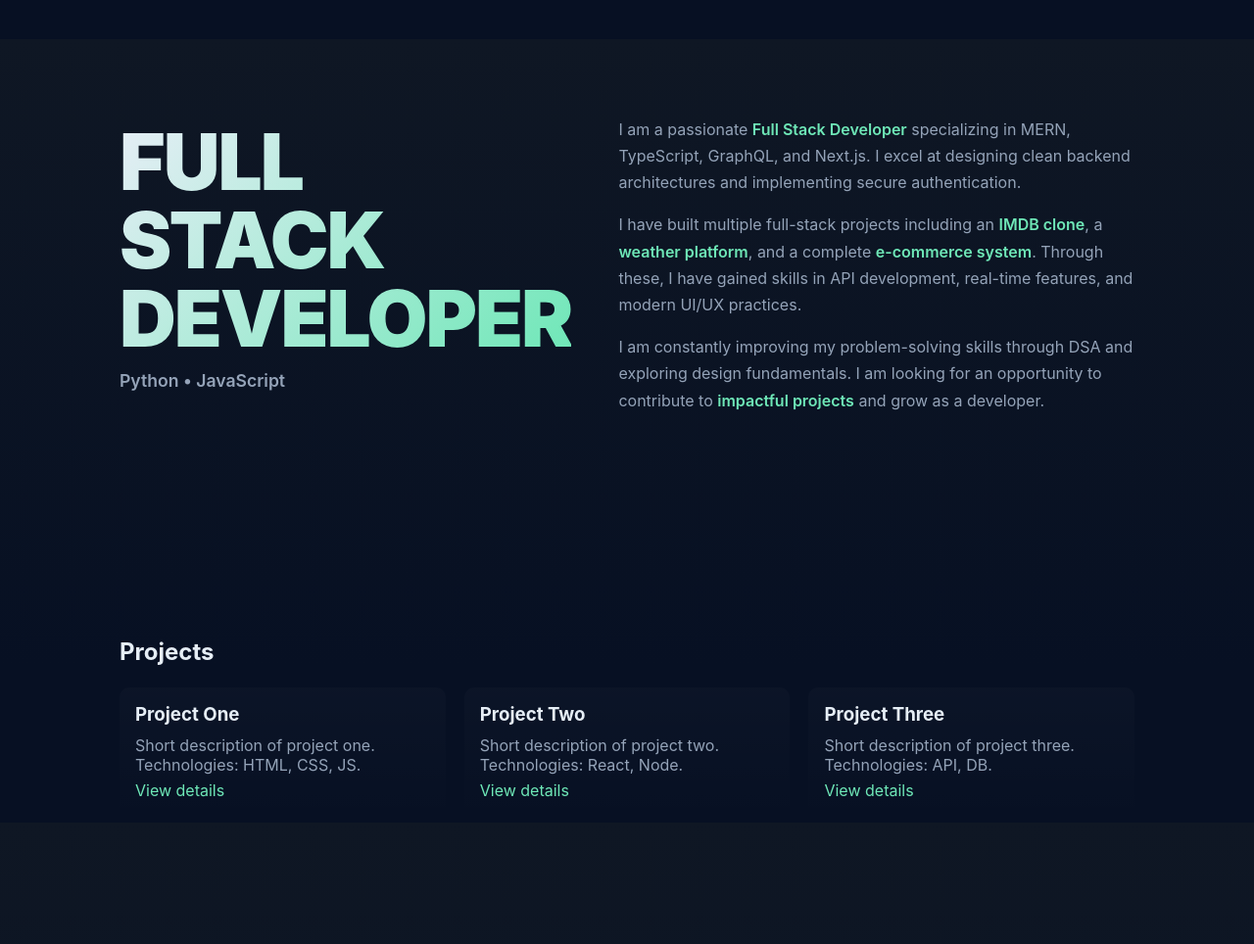
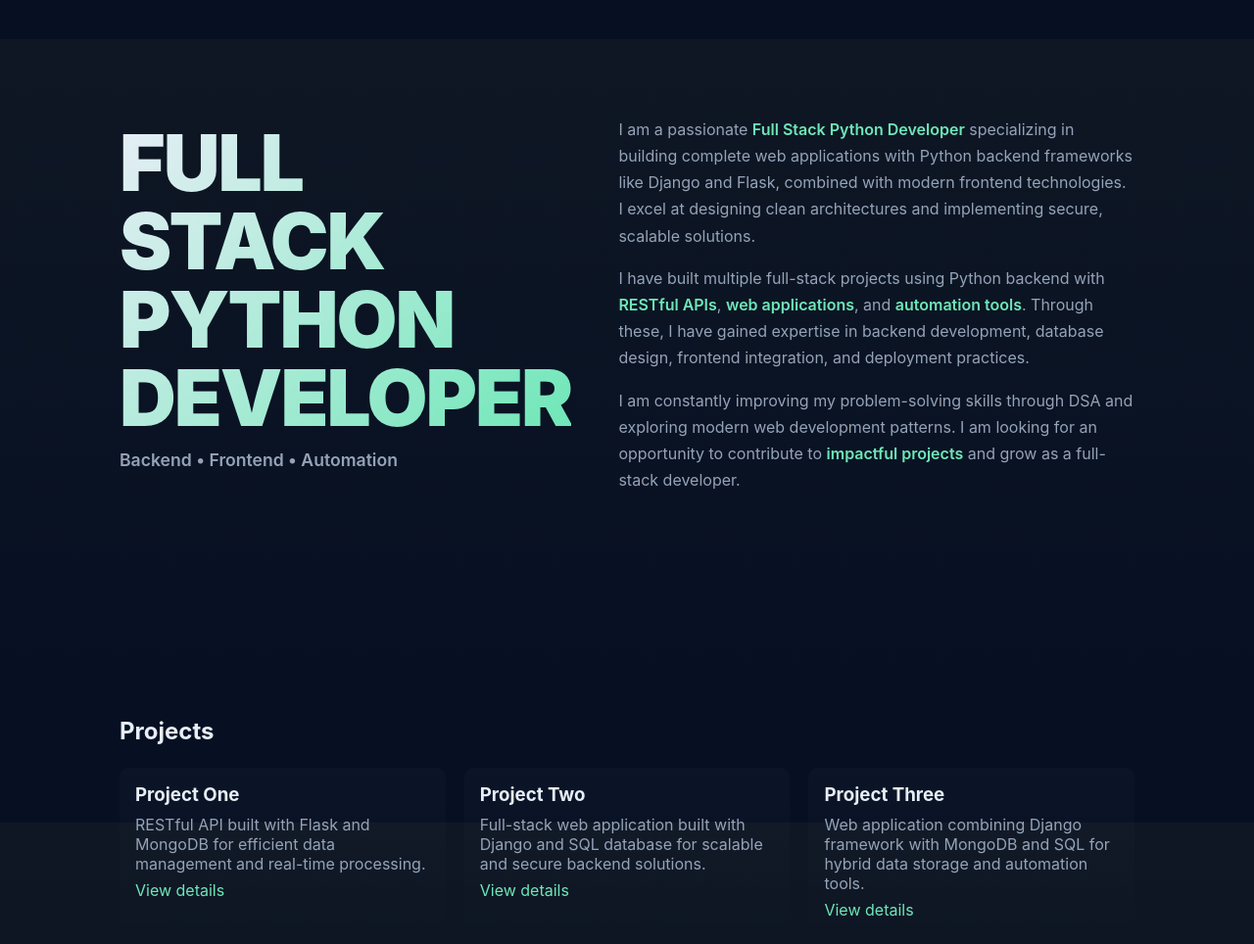
Before and after one commit to Deepak6349/spdeepak-portfolio, a plain HTML site: page index.html in a window 1280 px wide. Shown: the part 760-1724 px from the top of the page at 98% size. Drawn offline with Linux system fonts and the light colour scheme.

Commit message:
Portfolio website

```diff
--- a/index.html
+++ b/index.html
@@ -25,6 +25,7 @@
 					<span class="tech-badge">Python</span>
 					<span class="tech-badge">Flask</span>
 					<span class="tech-badge">Django</span>
+					<span class="tech-badge">REST API</span>
 					<span class="tech-badge">MongoDB</span>
 					<span class="tech-badge">SQL</span>
 				</div>
@@ -36,11 +37,11 @@
 				<div class="container hero-grid">
 					<div class="hero-content reveal-on-scroll">
 						<h1>Hi, I'm Deepak.</h1>
-						<p class="lead">I build clean, responsive websites and web apps.</p>
+						<p class="lead">I build complete web applications with Python backend and modern frontend technologies.</p>
 						<p><a class="btn" href="#projects">See my work</a></p>
 					</div>
 				<div class="hero-image reveal-on-scroll">
-					<img src="image/deepak.jpg" alt="Deepak - Full Stack Developer" />
+					<img src="image/deepak.jpg" alt="Deepak - Full Stack Python Developer" />
 				</div>
 				</div>
 			</section>
@@ -49,13 +50,13 @@
 				<div class="container">
 					<div class="about-grid">
 						<div class="about-title">
-							<h1 class="big-title">FULL<br>STACK<br>DEVELOPER</h1>
-							<p class="subtitle">Python • JavaScript</p>
+					<h1 class="big-title">FULL STACK<br>PYTHON<br>DEVELOPER</h1>
+					<p class="subtitle">Backend • Frontend • Automation</p>
 						</div>
 						<div class="about-content">
-							<p>I am a passionate <span class="highlight">Full Stack Developer</span> specializing in MERN, TypeScript, GraphQL, and Next.js. I excel at designing clean backend architectures and implementing secure authentication.</p>
-							<p>I have built multiple full-stack projects including an <span class="highlight">IMDB clone</span>, a <span class="highlight">weather platform</span>, and a complete <span class="highlight">e-commerce system</span>. Through these, I have gained skills in API development, real-time features, and modern UI/UX practices.</p>
-							<p>I am constantly improving my problem-solving skills through DSA and exploring design fundamentals. I am looking for an opportunity to contribute to <span class="highlight">impactful projects</span> and grow as a developer.</p>
+					<p>I am a passionate <span class="highlight">Full Stack Python Developer</span> specializing in building complete web applications with Python backend frameworks like Django and Flask, combined with modern frontend technologies. I excel at designing clean architectures and implementing secure, scalable solutions.</p>
+					<p>I have built multiple full-stack projects using Python backend with <span class="highlight">RESTful APIs</span>, <span class="highlight">web applications</span>, and <span class="highlight">automation tools</span>. Through these, I have gained expertise in backend development, database design, frontend integration, and deployment practices.</p>
+					<p>I am constantly improving my problem-solving skills through DSA and exploring modern web development patterns. I am looking for an opportunity to contribute to <span class="highlight">impactful projects</span> and grow as a full-stack developer.</p>
 						</div>
 					</div>
 				</div>
@@ -67,19 +68,19 @@
 					<div class="grid">
 						<article class="card">
 							<h3>Project One</h3>
-							<p>Short description of project one. Technologies: HTML, CSS, JS.</p>
+							<p>RESTful API built with Flask and MongoDB for efficient data management and real-time processing.</p>
 							<p><a class="link" href="#">View details</a></p>
 						</article>
 
 						<article class="card">
 							<h3>Project Two</h3>
-							<p>Short description of project two. Technologies: React, Node.</p>
+							<p>Full-stack web application built with Django and SQL database for scalable and secure backend solutions.</p>
 							<p><a class="link" href="#">View details</a></p>
 						</article>
 
 						<article class="card">
 							<h3>Project Three</h3>
-							<p>Short description of project three. Technologies: API, DB.</p>
+							<p>Web application combining Django framework with MongoDB and SQL for hybrid data storage and automation tools.</p>
 							<p><a class="link" href="#">View details</a></p>
 						</article>
 					</div>
```
